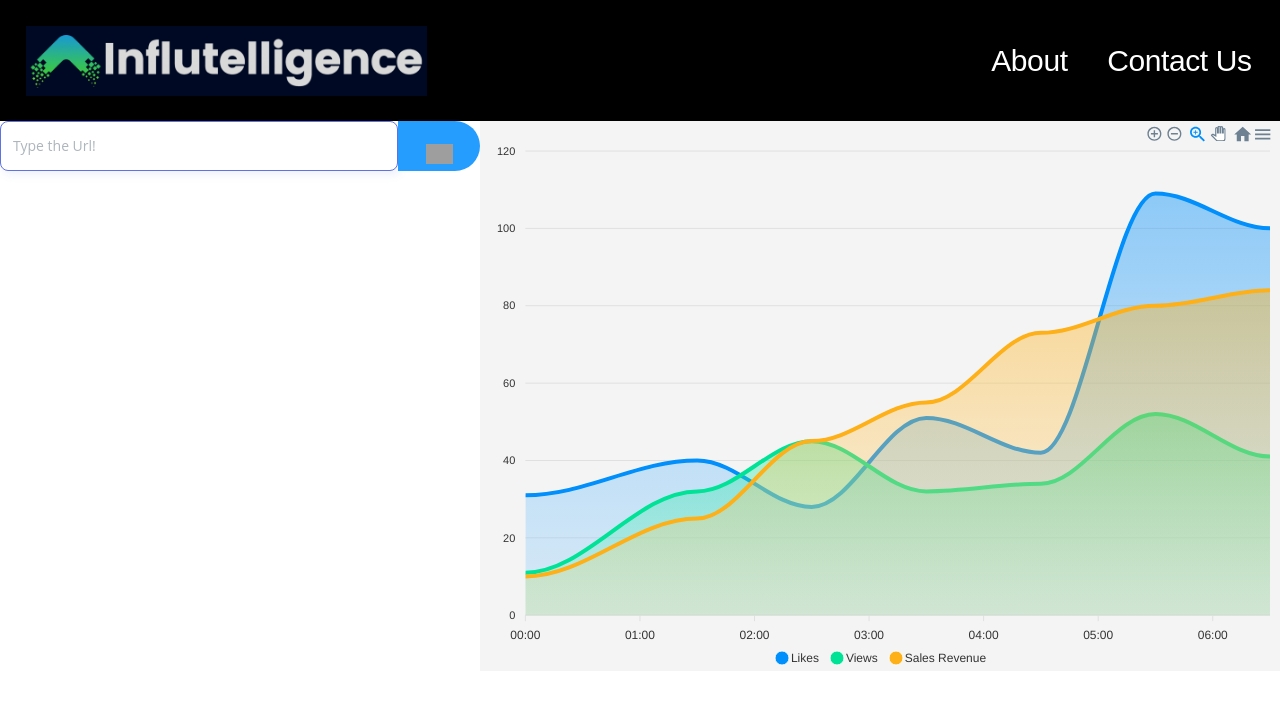
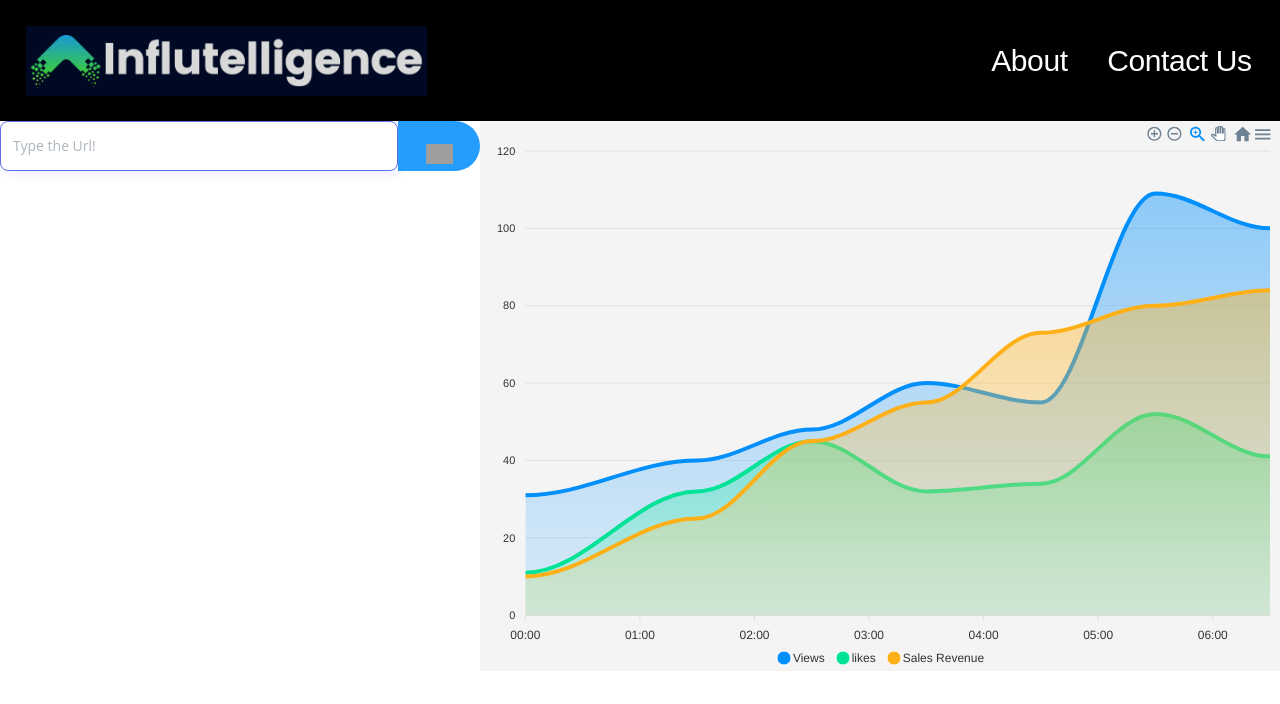
Before and after one commit to brightlightkim/influence, a React (Create React App) app: page / in a window 1280 px wide. Shown: the top 704 px of the page. Built offline with nearby package versions, Linux system fonts and the light colour scheme; grey boxes are pictures that could not be loaded; a web font is replaced by a local one.

Commit message:
Views Component Created

```diff
--- a/src/components/graph/Chart.js
+++ b/src/components/graph/Chart.js
@@ -27,10 +27,10 @@ class PopChart extends Component {
                 }
             },
             series: [{
-                name: 'Likes',
-                data: [31, 40, 28, 51, 42, 109, 100]
+                name: 'Views',
+                data: [31, 40, 48, 60, 55, 109, 100]
             }, {
-                name: 'Views',
+                name: 'likes',
                 data: [11, 32, 45, 32, 34, 52, 41]
             }, {
                 name: 'Sales Revenue',
```
Also changed, not shown: src/components/views/Views.js (added, +7 -0 lines).
